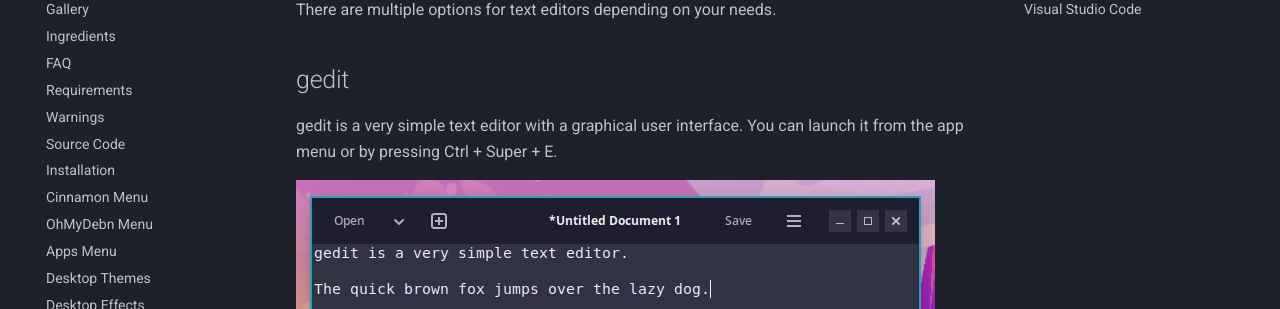
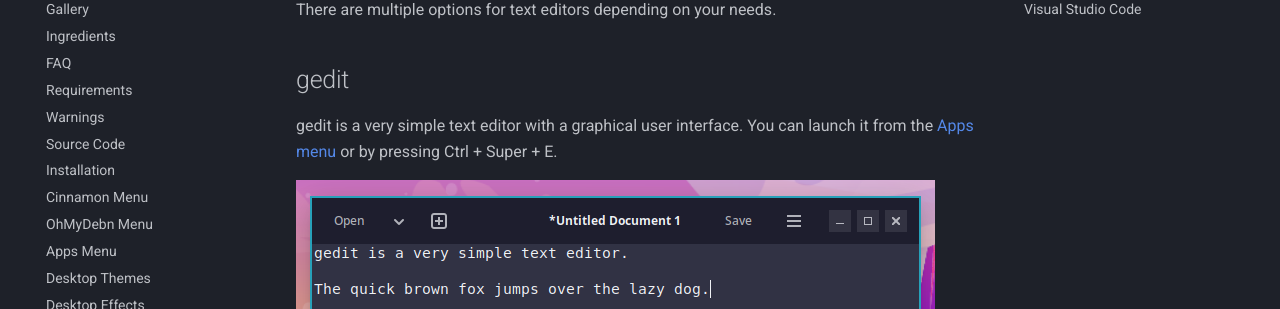
Before and after one commit to dougburks/ohmydebn-docs, an MkDocs documentation site: the page built from docs/text-editor.md, in a window 1280 px wide and 1400 px high. Shown: the part 183-492 px from the top of the window. Built offline with MkDocs 1.6.1 and Material for MkDocs 9.7.7, drawn with Linux system fonts in a browser that asks for light colours; comment, search, counter and statistics services are not loaded; some of the changed text lies outside the part shown.

Commit message:
add links

```diff
--- a/docs/text-editor.md
+++ b/docs/text-editor.md
@@ -2,7 +2,7 @@ There are multiple options for text editors depending on your needs.
 
 ## gedit
 
-gedit is a very simple text editor with a graphical user interface. You can launch it from the app menu or by pressing Ctrl + Super + E.
+gedit is a very simple text editor with a graphical user interface. You can launch it from the [Apps menu](apps-menu.md) or by pressing Ctrl + Super + E.
 
 ![OhMyDebn gedit screenshot](https://raw.githubusercontent.com/dougburks/ohmydebn-docs/refs/heads/main/images/ohmydebn-gedit.png)
 
@@ -16,6 +16,6 @@ The [hotkeys](hotkeys.md) section includes more hotkeys for Neovim and a link to
 
 ## Visual Studio Code
 
-Visual Studio Code (VS Code) is a powerful text editor with a graphical user interface. You can install it from the OhMyDebn menu via `Install` - `Editor` - `VSCode`. Once installed, you can launch it from the app menu or by pressing `Ctrl + Super + S`.
+Visual Studio Code (VS Code) is a powerful text editor with a graphical user interface. You can install it from the OhMyDebn menu via `Install` - `Editor` - `VSCode`. Once installed, you can launch it from the [Apps menu](apps-menu.md) or by pressing `Ctrl + Super + S`.
 
 ![OhMyDebn VSCode screenshot](https://raw.githubusercontent.com/dougburks/ohmydebn-docs/refs/heads/main/images/ohmydebn-vscode.png)
```
